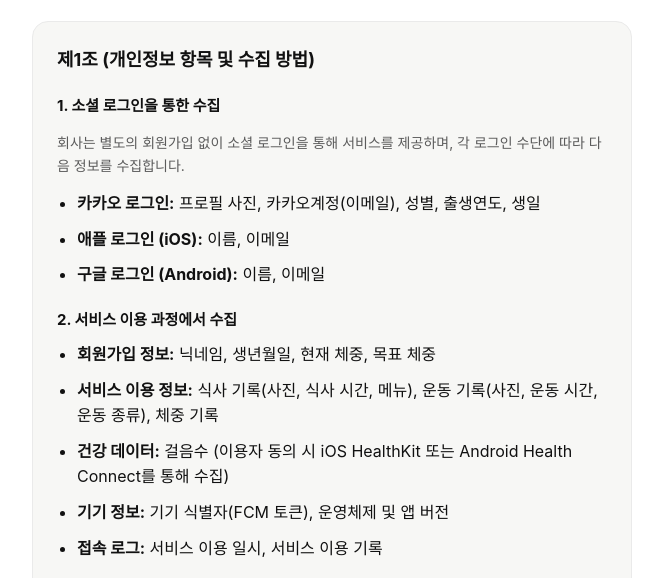
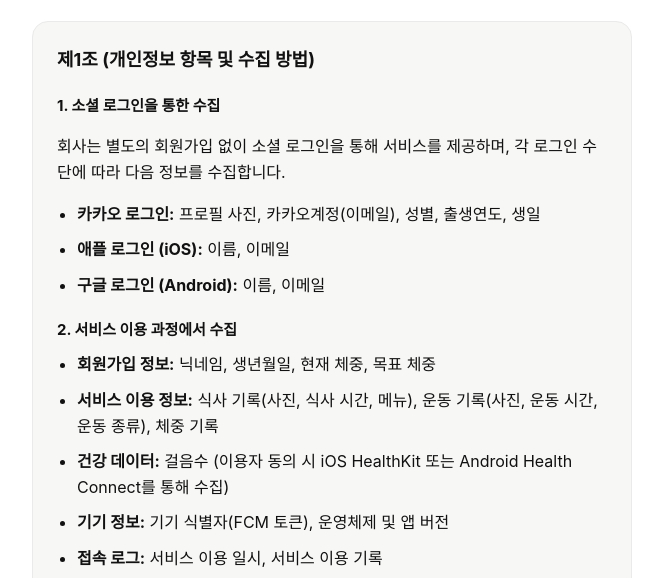
Before and after one commit to yxnneei/mody, a plain HTML site: page privacy.html in a window 1280 px wide. Shown: the part 152-730 px from the top of the page, without its empty margins (308-971 px from the left). Drawn offline with Linux system fonts and the light colour scheme.

Commit message:
Fix font size/color inconsistency between list and paragraph text
Non-bulleted paragraph text in privacy.html/terms.html was rendering
smaller and muted-gray compared to sibling bulleted list items due to
a leftover .card p override.

Co-Authored-By: Claude Sonnet 5 <noreply@anthropic.com>

```diff
--- a/styles.css
+++ b/styles.css
@@ -227,7 +227,6 @@ footer a {
   display: flex;
   gap: 8px;
   padding: 6px 0;
-  font-size: 14px;
 }
 
 .info-list dt {
@@ -238,11 +237,6 @@ footer a {
 .info-list dd {
   margin: 0;
   font-weight: 600;
-}
-
-.card p {
-  font-size: 14px;
-  color: var(--color-text-muted);
 }
 
 .card p strong {
```
Also changed, not shown: 1 other file.
